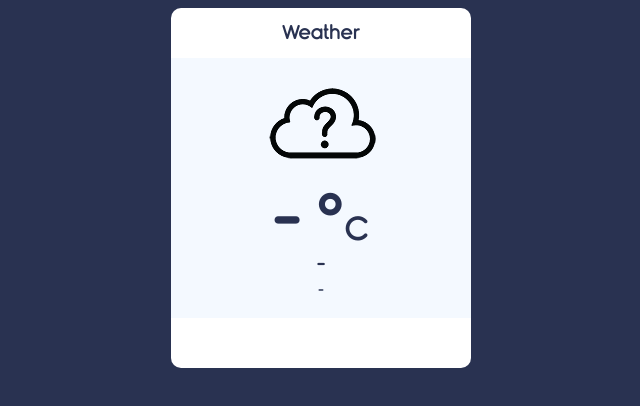
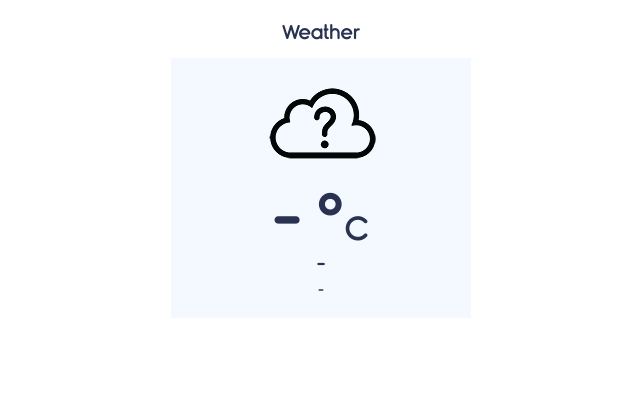
Before and after one commit to gozel-cholukova/Weather-App-Javascript, a plain HTML site: page index.html in a window 1280 px wide. Shown: the whole page, without its empty margins (319-959 px from the left). Drawn offline with Linux system fonts and the light colour scheme.

Commit message:
Update style.css

```diff
--- a/style.css
+++ b/style.css
@@ -3,7 +3,7 @@
 }
 
 body{
-    background-color: #293251;
+    background-color: #29325;
 }
 
 .container{
```
